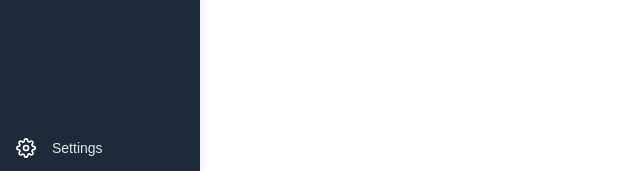
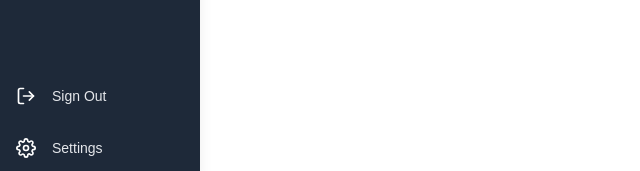
Before and after one commit to ZhangYize2003/scholars-grail, a Next.js app: page / in a window 1280 px wide. Shown: the part 626-797 px from the top of the page, without its empty margins (0-640 px from the left). Built offline with nearby package versions, Linux system fonts and the light colour scheme; sample sign-in values are in the browser's storage.

Commit message:
feat: signout button in homepage

```diff
--- a/app/home/sidebar.tsx
+++ b/app/home/sidebar.tsx
@@ -1,6 +1,14 @@
-import { FiHome, FiFileText, FiFolder, FiUsers, FiSettings} from "react-icons/fi";
+"use client"
+import { FiHome, FiFileText, FiFolder, FiUsers, FiSettings, FiLogOut} from "react-icons/fi";
+import { useRouter } from "next/navigation";
 
 const SideBar = () => {
+    const router = useRouter();
+
+    const handleSignOut = () => {
+        localStorage.removeItem("isLoggedIn");
+        router.replace("/login");
+    };
     return (
         <div className="fixed top-0 left-0 h-screen w-50 m-0 flex flex-col
                         bg-gray-800 text-white shadow-lg">
@@ -11,8 +19,17 @@ const SideBar = () => {
                 <SideBarIcon icon ={<FiUsers size = "20" />} text = "Friends" />
             </div>
 
-            <div className="mt-auto">
-                <SideBarIcon icon ={<FiSettings size = "20" />} text = "Settings"/>
+                <div className="mt-auto flex flex-col">
+                    <button
+                        onClick={handleSignOut}
+                        className="sidebar-icon group flex items-center p-4 hover:bg-gray-900 cursor-pointer text-left w-full"
+                    >
+                    <FiLogOut size="20" />
+                    <span className="ml-4 text-sm font-normal text-gray-200 group-hover:text-white">
+                        Sign Out
+                    </span>
+                    </button>
+                    <SideBarIcon icon={<FiSettings size="20" />} text="Settings" />
             </div>
         </div>
     );
```
